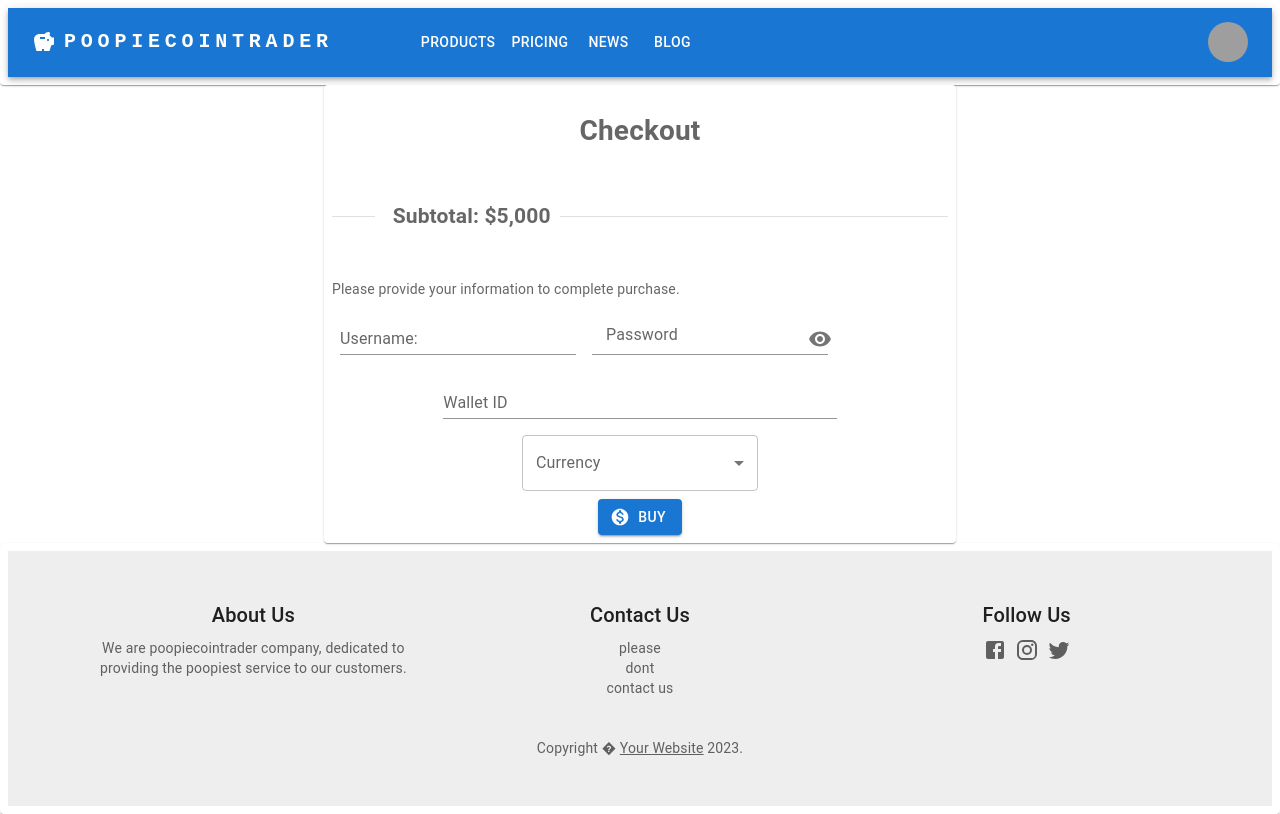
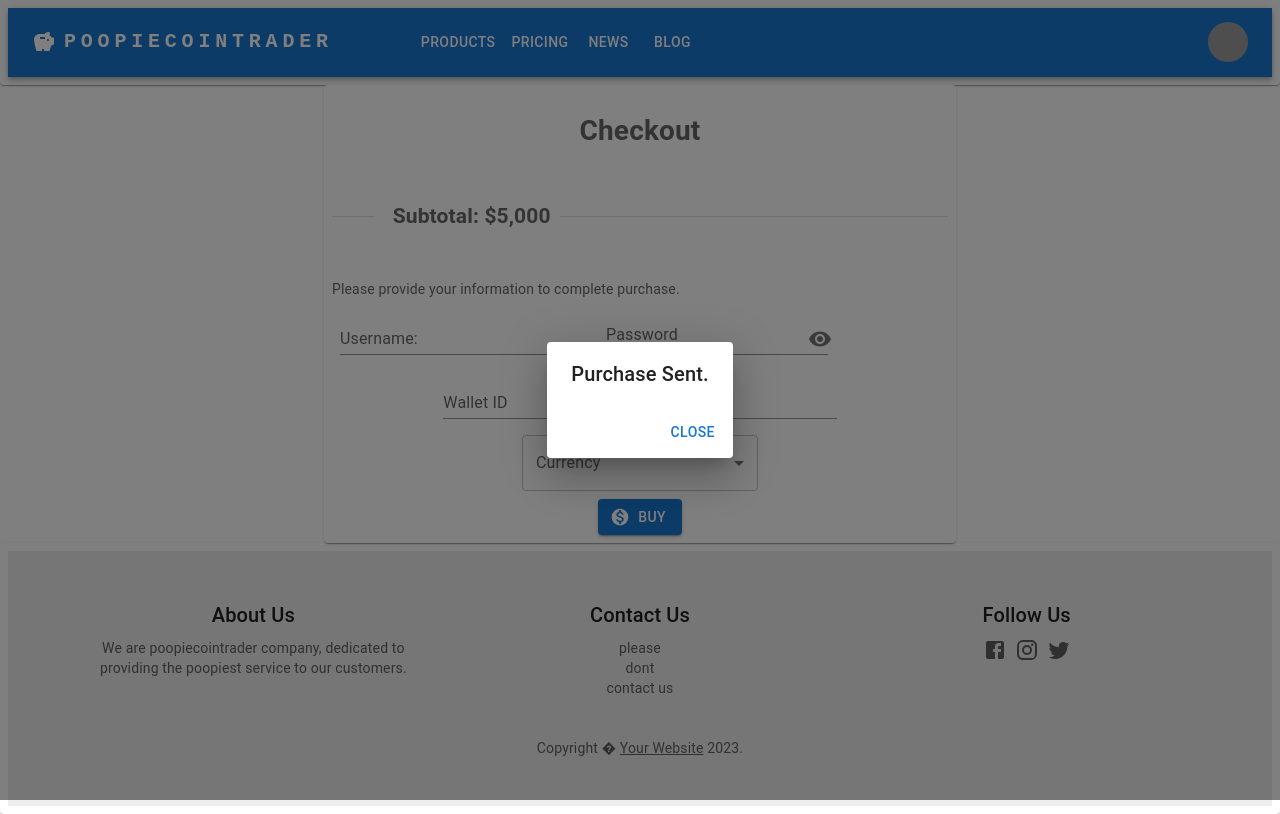
Before and after one commit to eliteShitcoinTraders/ComputingInnovationAssignment, a React (Create React App) app: page /purchase in a window 1280 px wide. Both pictures are taken after a click on the button "BUY". Built offline with nearby package versions, Linux system fonts and the light colour scheme; grey boxes are pictures that could not be loaded.

Commit message:
purchase button
confirmation of purchase when button clicked

```diff
--- a/src/components/buttons.js
+++ b/src/components/buttons.js
@@ -1,7 +1,6 @@
 import * as React from 'react';
 import Button from '@mui/material/Button';
 import LocalOfferIcon from '@mui/icons-material/LocalOffer';
-
 
 
 export default function Buttons({label, onClick, icon}) {
--- a/src/components/header.js
+++ b/src/components/header.js
@@ -12,7 +12,7 @@ import Button from '@mui/material/Button';
 import Tooltip from '@mui/material/Tooltip';
 import MenuItem from '@mui/material/MenuItem';
 import SavingsIcon from '@mui/icons-material/Savings';
-import { Link } from 'react-router-dom';
+//import { Link } from 'react-router-dom';
 
 const pages = ['Products', 'Pricing', 'News', 'Blog'];
 const settings = ['Profile', 'Account', 'Dashboard', 'Logout'];
--- a/src/home.js
+++ b/src/home.js
@@ -12,6 +12,7 @@ import SearchBar from './components/searchBar.jsx';
 import SearchResultList from './components/searchResultList.jsx';
 import NotableRow from './components/notableRow.jsx';
 import FooterMain from './components/footer.jsx';
+
 
 
 import './components/css/itemcard.css';
--- a/src/product.js
+++ b/src/product.js
@@ -17,6 +17,7 @@ import Footer from './components/footer.jsx';
 import LocalGroceryStoreIcon from '@mui/icons-material/LocalGroceryStore';
 import MonetizationOnIcon from '@mui/icons-material/MonetizationOn';
 import { Link } from 'react-router-dom';
+
 
 
 const Item = styled(Paper)(({ theme }) => ({
@@ -157,6 +158,7 @@ export default function BasicGrid() {
                   <Link to="/purchase">
                   <Buttons icon={<MonetizationOnIcon/>} label={"Buy"}/>
                   </Link>
+
                 </Stack>
             </div>
           </Item>
--- a/src/purchase.js
+++ b/src/purchase.js
@@ -9,6 +9,10 @@ import { Text } from './components/textbox.js';
 import Buttons from './components/buttons.js';
 import MonetizationOnIcon from '@mui/icons-material/MonetizationOn';
 import Inputs from './components/inputfield.js';
+import Dialog from '@mui/material/Dialog';
+import DialogActions from '@mui/material/DialogActions';
+import DialogTitle from '@mui/material/DialogTitle';
+import { Button } from '@mui/material';
 
 const Item = styled(Paper)(({ theme }) => ({
   backgroundColor: theme.palette.mode === 'dark' ? '#1A2027' : '#fff',
@@ -26,6 +30,16 @@ const content = (
 );
 
 export default function AutoGrid() {
+  const [open, setOpen] = React.useState(false);
+
+  const handleClickOpen = () => {
+    setOpen(true);
+  };
+
+  const handleClose = () => {
+    setOpen(false);
+  };
+
   return (
 
     <Box sx={{ flexGrow: 1 }}>
@@ -41,7 +55,22 @@ export default function AutoGrid() {
           <h1>Checkout</h1>
             <Text texttitle={<h2>Subtotal: $5,000</h2>} content={content}/>
             <Inputs/>
-            <Buttons icon={<MonetizationOnIcon/>} label={"BUY"} />
+            <Buttons icon={<MonetizationOnIcon/>} onClick={handleClickOpen} label={"BUY"} />
+
+            <div>
+            <Dialog
+            open={open}
+            onClose={handleClose}
+            aria-labelledby="alertmsg"
+            >
+              <DialogTitle id="alertmsg">
+              {"Purchase Sent."}
+              </DialogTitle>
+              <DialogActions>
+                <Button onClick={handleClose}>Close</Button>
+              </DialogActions>
+            </Dialog>
+            </div>
 
           </Item>
         </Grid>
@@ -53,4 +82,6 @@ export default function AutoGrid() {
       </Grid>
     </Box>
   );
+
+
 }
```
Also changed, not shown: src/components/popup.js (added, +38 -0 lines).
